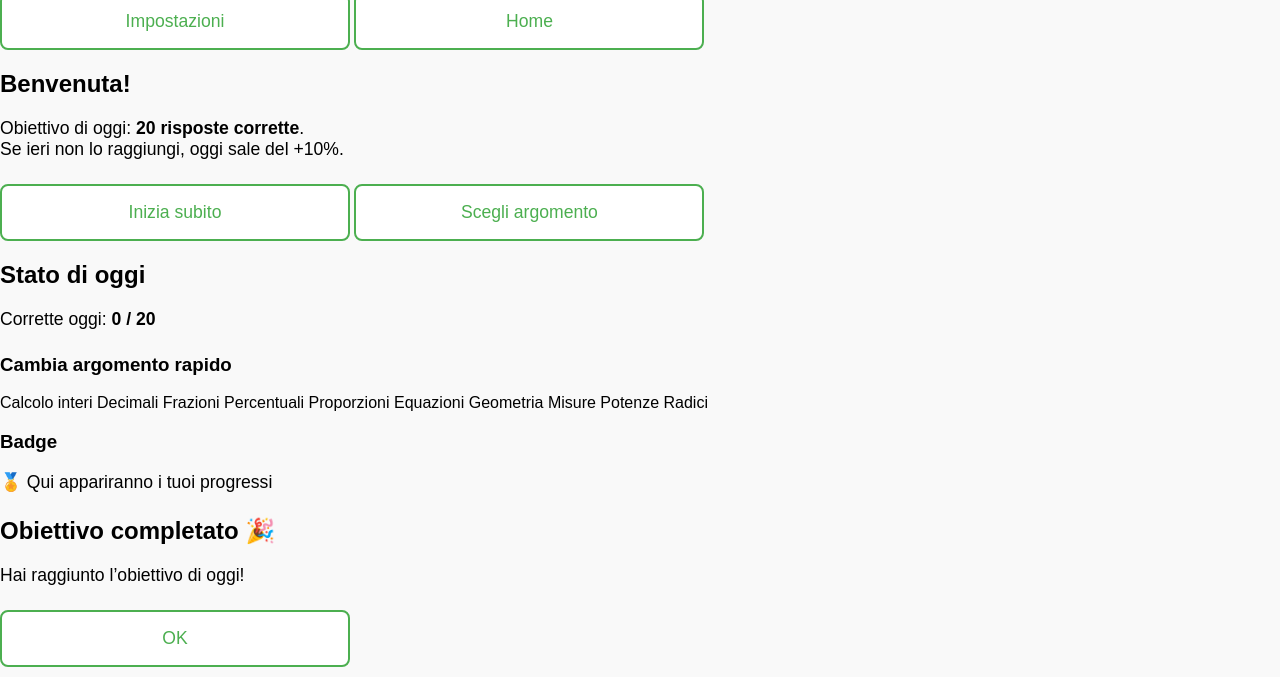
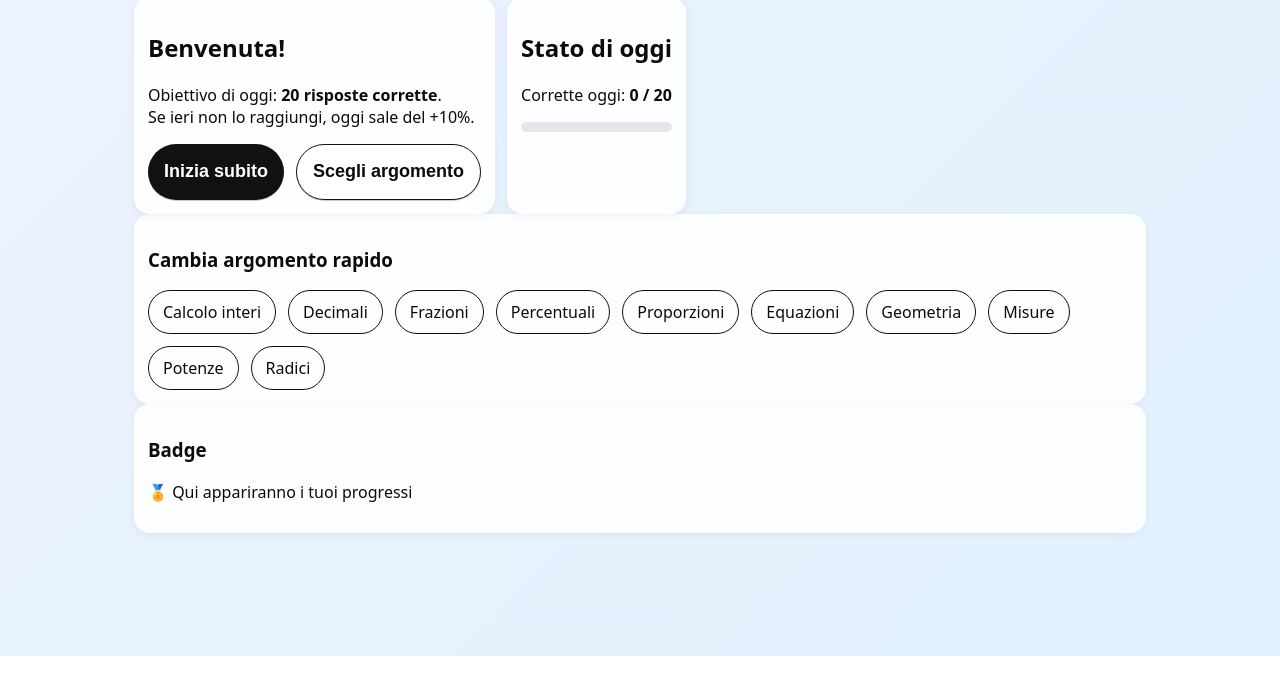
Before and after one commit to fabcarim/mathquest, a plain HTML site: page index.html in a window 1280 px wide. Shown: the part 144-821 px from the top of the page. After the commit the page ends 800 px from the top, so only its background shows below. Drawn offline with Linux system fonts and the light colour scheme; a script that the page names is missing.

Commit message:
Update styles.css

```diff
--- a/styles.css
+++ b/styles.css
@@ -1,84 +1,77 @@
-/* Impostazioni globali */
-html, body {
-  margin: 0;
-  padding: 0;
-  font-family: Arial, sans-serif;
-  background-color: #f9f9f9;
-  height: 100%;
+/* =============== Base (mobile-first) =============== */
+:root{
+  --fs-xxl: clamp(24px, 5.4vw, 40px);
+  --fs-xl:  clamp(20px, 4.6vw, 28px);
+  --fs-lg:  clamp(18px, 4.0vw, 22px);
+  --fs-md:  clamp(16px, 3.6vw, 18px);
+  --fs-sm:  14px;
+
+  --pad-outer: max(14px, env(safe-area-inset-left, 0));
+  --gap: 12px;
+  --radius: 16px;
+
+  --bg: #eaf2ff;
+  --card: rgba(255,255,255,0.92);
+  --text: #0b0b0c;
+  --muted:#6b7280;
+  --border:#111;
+  --accent:#111;
+
+  --btn-h: 56px;
+  --btn-fs: clamp(16px, 3.8vw, 18px);
+  --btn-shadow: 0 1px 0 rgba(0,0,0,.2);
 }
 
-/* Header */
-header {
-  background-color: #4CAF50;
-  color: white;
-  padding: 1rem;
-  text-align: center;
-  font-size: 1.5rem;
+*{ box-sizing:border-box; -webkit-tap-highlight-color: transparent; }
+html,body{ height:100%; }
+body{
+  margin:0;
+  font-family: ui-sans-serif, system-ui, "Segoe UI", Roboto, Helvetica, Arial;
+  color:var(--text);
+  background: linear-gradient(135deg,#eef2ff,#e0f2fe);
+  padding-bottom: env(safe-area-inset-bottom, 0);
 }
 
-/* Main content */
-main {
-  padding: 1rem;
-  text-align: center;
+.wrap{ max-width:1040px; margin:0 auto; padding:16px var(--pad-outer); }
+
+h1{ font-size: var(--fs-xxl); margin:4px 0 10px 0; }
+.kicker{ font-size: var(--fs-sm); color:var(--muted); text-transform:uppercase; }
+
+.row{ display:flex; gap: var(--gap); flex-wrap: wrap; }
+
+.btn{
+  background: var(--accent); color:#fff;
+  border:none; border-radius: 999px;
+  padding: 0 16px; height: var(--btn-h);
+  font-size: var(--btn-fs); font-weight: 600;
+  box-shadow: var(--btn-shadow);
+}
+.btn.ghost{ background:#fff; color:var(--text); border:1px solid var(--border); }
+
+.card{
+  background: var(--card);
+  border-radius: var(--radius);
+  padding: 14px;
+  box-shadow:0 2px 10px rgba(0,0,0,.06);
 }
 
-p {
-  font-size: 1.1rem;
-  margin-bottom: 1.5rem;
+.pill{ border:1px solid var(--border); border-radius:999px; padding:10px 14px; }
+
+/* Progress */
+.progress{ height:10px; background:#e5e7eb; border-radius:999px; overflow:hidden; }
+.bar{ height:100%; width:0%; background:var(--accent); }
+
+/* Overlay */
+.overlay{ position:fixed; inset:0; background:rgba(0,0,0,.45); display:none; align-items:center; justify-content:center; }
+.modal{ background:#fff; border-radius:16px; padding:20px; }
+
+/* ========== Media Queries ========== */
+@media (max-width:430px){
+  .wrap{ padding-top:10px; }
 }
 
-/* Pulsanti */
-.options {
-  display: flex;
-  flex-direction: column;
-  gap: 1rem;
-}
-
-button {
-  padding: 1rem;
-  font-size: 1.1rem;
-  border: 2px solid #4CAF50;
-  border-radius: 8px;
-  background-color: white;
-  color: #4CAF50;
-  cursor: pointer;
-  transition: all 0.2s ease;
-  width: 100%;
-  max-width: 350px;
-  margin: 0 auto;
-}
-
-button:hover {
-  background-color: #e8f5e9;
-}
-
-button.selected {
-  background-color: #c8f7c5;
-}
-
-/* Footer */
-footer {
-  background-color: #4CAF50;
-  color: white;
-  text-align: center;
-  padding: 0.8rem;
-  font-size: 0.9rem;
-  position: fixed;
-  bottom: 0;
-  width: 100%;
-}
-
-/* Mobile-friendly */
-@media (max-width: 480px) {
-  header {
-    font-size: 1.3rem;
-    padding: 0.8rem;
-  }
-  p {
-    font-size: 1rem;
-  }
-  button {
-    font-size: 1rem;
-    padding: 0.9rem;
+@media (min-width:768px) and (max-width:1024px){
+  #home .row:first-of-type{
+    display:grid; grid-template-columns: 1fr 1fr; gap: var(--gap);
   }
 }
```
